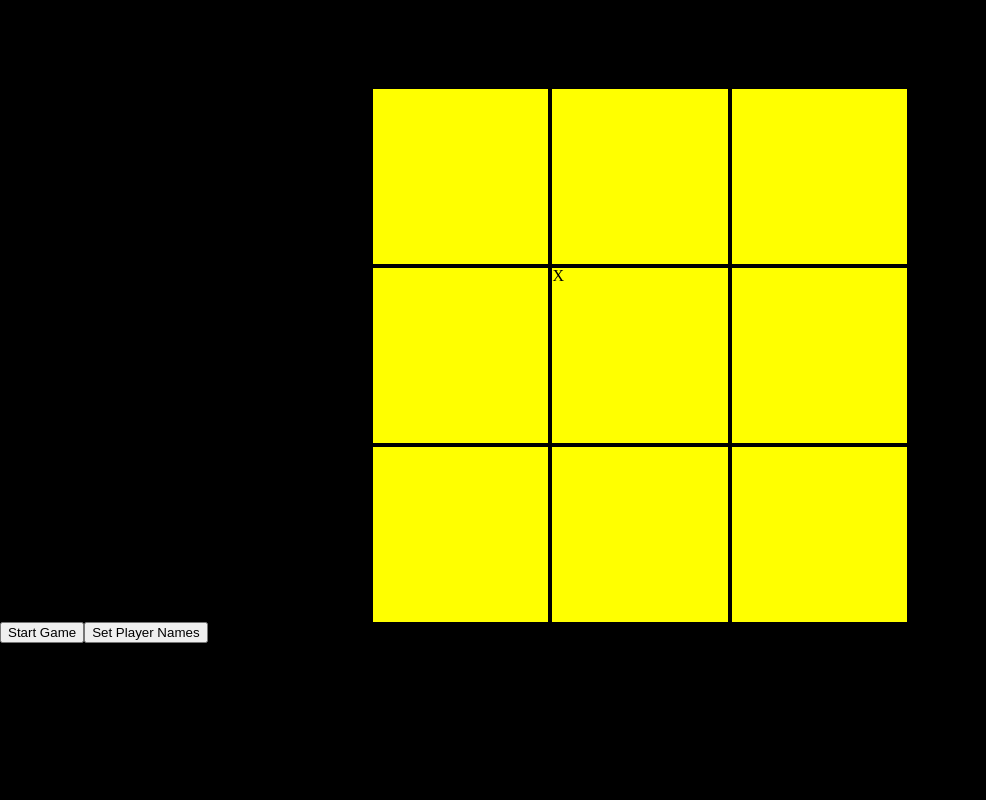
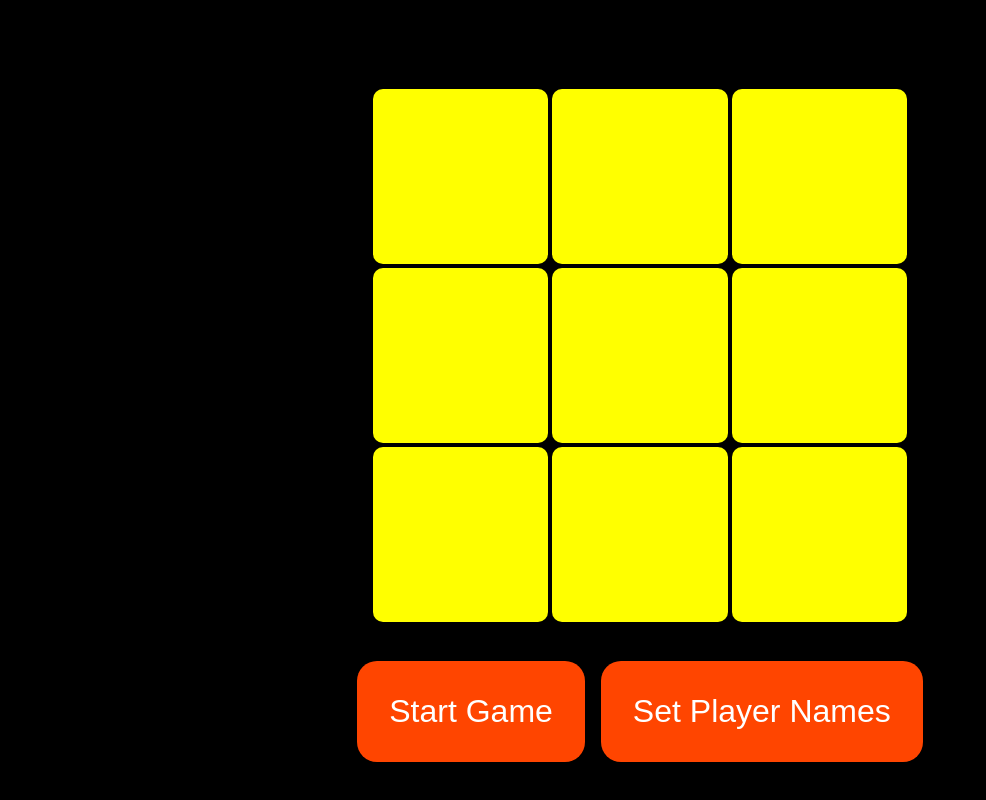
Before and after one commit to 4483-s/tictactoe, a website built with webpack: page src/template.html in a window 1280 px wide. Both pictures are taken after a click on the element 639 px from the left and 355 px from the top of the page. Shown: the whole page, without its empty margins (0-986 px from the left). Built offline with nearby package versions, Linux system fonts and the light colour scheme.

Commit message:
Style and show turns after placing marks.

```diff
--- /dev/null
+++ b/src/gamectl.js
@@ -0,0 +1,89 @@
+export default function startGame(
+  gameBoardGet,
+  gameBoardPlaceMark,
+  gameBoardReset,
+) {
+  function checkWinner(boardArray) {
+    const len = boardArray.length;
+    function checkSameValue(value, index, thisArr) {
+      return value === thisArr[0];
+    }
+    const diagonalOne = [];
+    const diagonalTwo = [];
+    for (let i = 0, j = len - 1; i < len; i++, j--) {
+      //check if all values in a row are the same
+      const checkRowResult = boardArray[i].every(checkSameValue);
+      if (checkRowResult && boardArray[i][0]) {
+        return boardArray[i][0];
+      }
+      //check if all value in a column are the same
+      const column = [];
+      boardArray.forEach((row) => column.push(row[i]));
+      const checkColumnResult = column.every(checkSameValue);
+      if (checkColumnResult && column[0]) {
+        return column[0];
+      }
+      if (boardArray[i][i]) {
+        diagonalOne.push(boardArray[i][i]);
+      }
+      if (boardArray[j][i]) {
+        diagonalTwo.push(boardArray[j][i]);
+      }
+    }
+    if (diagonalOne.every(checkSameValue) && diagonalOne.length === len) {
+      return diagonalOne[0];
+    }
+    if (diagonalTwo.every(checkSameValue) && diagonalTwo.length === len) {
+      return diagonalTwo[0];
+    }
+    const flattend = boardArray.flat().every((v) => v);
+    if (flattend) {
+      return "draw";
+    }
+
+    return null;
+  }
+  let matchEnd = false;
+  // let gameStarted = false;
+  const players = [
+    { name: "Player1", mark: "X" },
+    { name: "Player2", mark: "O" },
+  ];
+  let activePlayer = players[0];
+  const getActivePlayer = () => [activePlayer.name, activePlayer.mark];
+  const switchTurn = () => {
+    activePlayer = activePlayer === players[0] ? players[1] : players[0];
+  };
+  const setPlayerName = (playerIndex, newPlayerName) => {
+    players[playerIndex].name = newPlayerName;
+  };
+
+  const playerPlaceMark = (row, column) => {
+    if (matchEnd) {
+      return;
+    }
+    if (!gameBoardGet()[row][column]) {
+      gameBoardPlaceMark(row, column, activePlayer.mark);
+
+      const matchResult = checkWinner(gameBoardGet());
+      if (matchResult) {
+        matchEnd = true;
+        return [
+          matchResult === "X" ? players[0].name : players[1].name,
+          matchResult,
+        ];
+      }
+      switchTurn();
+    }
+  };
+  const resetGame = () => {
+    matchEnd = false;
+    gameBoardReset();
+  };
+  return {
+    getActivePlayer,
+    setPlayerName,
+    playerPlaceMark,
+    resetGame,
+  };
+}
--- a/src/index.js
+++ b/src/index.js
@@ -1,30 +1,6 @@
-// import "./styles.css";
-// import board from "./board.js";
-const board = (function () {
-  const board = [];
-  let boardSize = 3;
-  const resetBoard = () => {
-    while (board[0]) {
-      board.shift();
-    }
-    for (let i = 0; i < boardSize; i++) {
-      const row = [];
-      for (let j = 0; j < boardSize; j++) {
-        row.push("");
-      }
-      board.push(row);
-    }
-  };
-  resetBoard();
-
-  const getBoard = () => board;
-
-  const placeMark = (row, column, mark) => {
-    board[row][column] = mark;
-  };
-  return { getBoard, placeMark, resetBoard };
-})();
-const dom = (function () {
+import "./styles.css";
+import startGame from "./gamectl.js";
+import board from "./board.js";
 const boardDiv = document.querySelector(".board");
 const gameStatusDiv = document.querySelector(".gamestatus");
 const rows = document.querySelectorAll(".rows");
@@ -35,11 +11,20 @@ const dom = (function () {
 const dialog = document.querySelector("dialog");
 const confirm = document.querySelector(".confirm");
 const cancel = document.querySelector(".cancel");
+
 const game = startGame(board.getBoard, board.placeMark, board.resetBoard);
+let gamePlaying = false;
+const showTurn = () => {
+  if (gamePlaying) {
+    gameStatusDiv.textContent = `${game.getActivePlayer()[0]}(${game.getActivePlayer()[1]})'s turn`;
+  }
+};
 const hideButtons = () => {
+  gamePlaying = true;
   allButtons.forEach((v) => (v.style.display = "none"));
 };
 const showButtons = () => {
+  gamePlaying = false;
   allButtons.forEach((v) => (v.style.display = "inline"));
 };
 
@@ -55,15 +40,21 @@ const dom = (function () {
   cells.forEach((c) => (c.textContent = ""));
   gameStatusDiv.textContent = "";
   hideButtons();
+  showTurn();
 });
 //
 boardDiv.addEventListener("click", (e) => {
+  if (!gamePlaying) {
+    return;
+  }
   const row = e.target.getAttribute("data-row");
   const column = e.target.getAttribute("data-column");
   if (!row || !column) {
     return;
   }
   const result = game.playerPlaceMark(row, column);
+
+  showTurn();
   e.target.textContent = board.getBoard()[row][column];
   if (result) {
     if (result[1] === "draw") {
@@ -91,92 +82,3 @@ const dom = (function () {
   resetFrom();
   dialog.close();
 });
-})();
-//
-//
-//
-//
-//
-function startGame(gameBoardGet, gameBoardPlaceMark, gameBoardReset) {
-  function checkWinner(boardArray) {
-    const len = boardArray.length;
-    function checkSameValue(value, index, thisArr) {
-      return value === thisArr[0];
-    }
-    const diagonalOne = [];
-    const diagonalTwo = [];
-    for (let i = 0, j = len - 1; i < len; i++, j--) {
-      //check if all values in a row are the same
-      const checkRowResult = boardArray[i].every(checkSameValue);
-      if (checkRowResult && boardArray[i][0]) {
-        return boardArray[i][0];
-      }
-      //check if all value in a column are the same
-      const column = [];
-      boardArray.forEach((row) => column.push(row[i]));
-      const checkColumnResult = column.every(checkSameValue);
-      if (checkColumnResult && column[0]) {
-        return column[0];
-      }
-      if (boardArray[i][i]) {
-        diagonalOne.push(boardArray[i][i]);
-      }
-      if (boardArray[j][i]) {
-        diagonalTwo.push(boardArray[j][i]);
-      }
-    }
-    if (diagonalOne.every(checkSameValue) && diagonalOne.length === len) {
-      return diagonalOne[0];
-    }
-    if (diagonalTwo.every(checkSameValue) && diagonalTwo.length === len) {
-      return diagonalTwo[0];
-    }
-    const flattend = boardArray.flat().every((v) => v);
-    if (flattend) {
-      return "draw";
-    }
-
-    return null;
-  }
-  let matchEnd = false;
-  // let gameStarted = false;
-  const players = [
-    { name: "Player1", mark: "X" },
-    { name: "Player2", mark: "O" },
-  ];
-  let activePlayer = players[0];
-  const switchTurn = () => {
-    activePlayer = activePlayer === players[0] ? players[1] : players[0];
-  };
-  const setPlayerName = (playerIndex, newPlayerName) => {
-    players[playerIndex].name = newPlayerName;
-  };
-
-  const playerPlaceMark = (row, column) => {
-    if (matchEnd) {
-      return;
-    }
-    if (!gameBoardGet()[row][column]) {
-      gameBoardPlaceMark(row, column, activePlayer.mark);
-      switchTurn();
-
-      const checkWinnerResult = checkWinner(gameBoardGet());
-      if (checkWinnerResult) {
-        matchEnd = true;
-        return [
-          checkWinnerResult === "X" ? players[0].name : players[1].name,
-          checkWinnerResult,
-        ];
-      }
-    }
-  };
-  const resetGame = () => {
-    matchEnd = false;
-    gameBoardReset();
-  };
-  return {
-    setPlayerName,
-    playerPlaceMark,
-    resetGame,
-  };
-}
--- a/src/styles.css
+++ b/src/styles.css
@@ -9,6 +9,10 @@ body {
 .gamestatus {
   color: white;
   flex: 1;
+  justify-content: center;
+  align-items: center;
+  display: flex;
+  font-size: 4rem;
 }
 .centerdiv {
   flex: 6;
@@ -34,4 +38,23 @@ body {
 }
 .ctl {
   flex: 2;
+  display: flex;
+  justify-content: center;
+  align-items: center;
+  gap: 1em;
 }
+.ctl button {
+  padding: 1em;
+  background-color: orangered;
+  color: white;
+  border: none;
+  border-radius: 20px;
+  font-size: 2rem;
+}
+.cells {
+  font-size: 6rem;
+  display: flex;
+  justify-content: center;
+  align-items: center;
+  border-radius: 10px;
+}
--- a/src/template.html
+++ b/src/template.html
@@ -43,6 +43,5 @@
         <button class="cancel">Cancel</button>
       </form>
     </dialog>
-    <script src="./index.js"></script>
   </body>
 </html>
```
Also changed, not shown: src/board.js (+0 -8 lines). Lines whose indentation alone changed are shown as unchanged.
